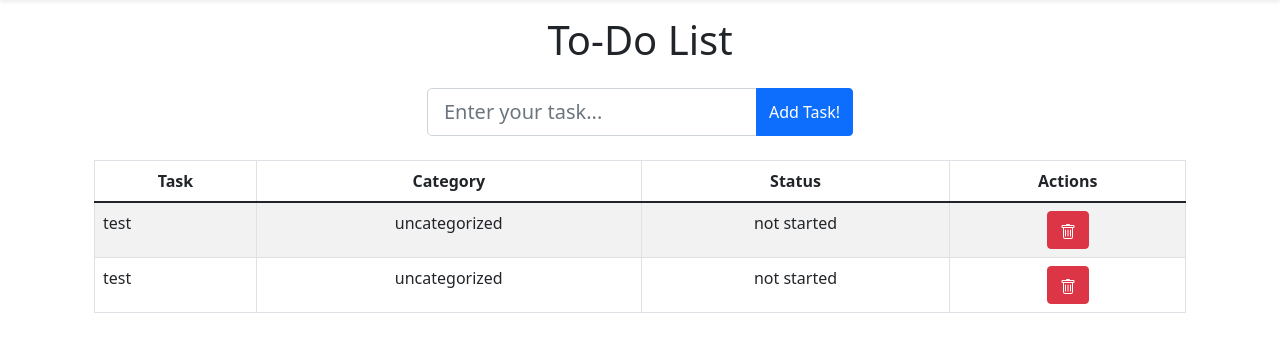
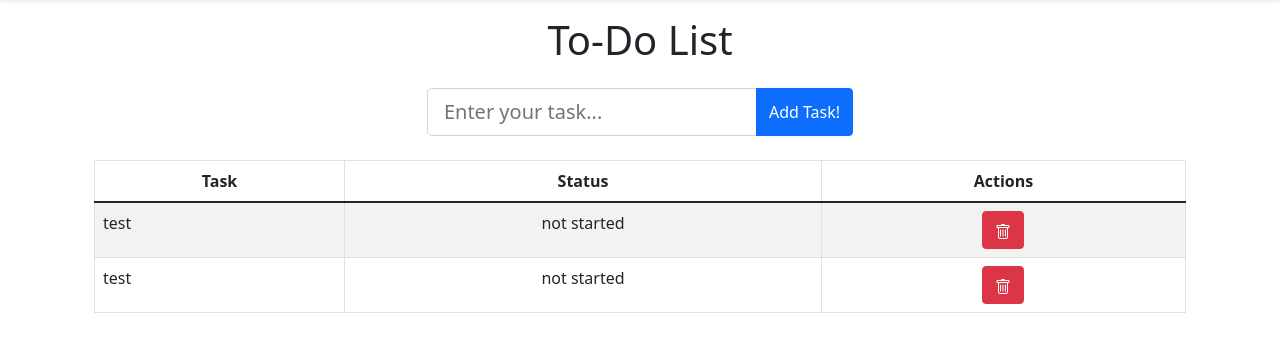
Before and after one commit to konarkm68/aio-productivity, a Flask app: page /to_do in a window 1280 px wide. Shown: the part 76-428 px from the top of the page. Run offline with Flask 3, Linux system fonts and the light colour scheme; a user stored in the database is signed in; some libraries are stand-ins or nearby versions.

Commit message:
Sun, May 12, 2024, 1:50 AM +05:30

```diff
--- a/templates/to_do.html
+++ b/templates/to_do.html
@@ -19,7 +19,7 @@
     <thead>
       <tr>
         <th class="text-center">Task</th>
-        <th class="text-center">Category</th>
+        <!--<th class="text-center">Category</th>-->
         <th class="text-center">Status</th>
         <th class="text-center">Actions</th>
       </tr>
@@ -27,7 +27,7 @@
     <tbody>
       {% if not tasks %}
         <tr>
-          <td class="text-center" colspan="4">
+          <td class="text-center" colspan="3">
             Let's get productive! Add some tasks to get started.
           </td>
         </tr>
@@ -35,9 +35,9 @@
         {% for row in tasks %}
           <tr>
             <td class="text-start">{{ row.todo }}</td>
-            <td class="text-center">
+            <!--<td class="text-center">
               {{ row.category }}
-            </td>
+            </td>-->
             <td class="text-center">
               {% if row.status == "completed" %}
                 <span class="badge bg-success">Completed</span>
```
Also changed, not shown: templates/note.html (+3 -7 lines).
